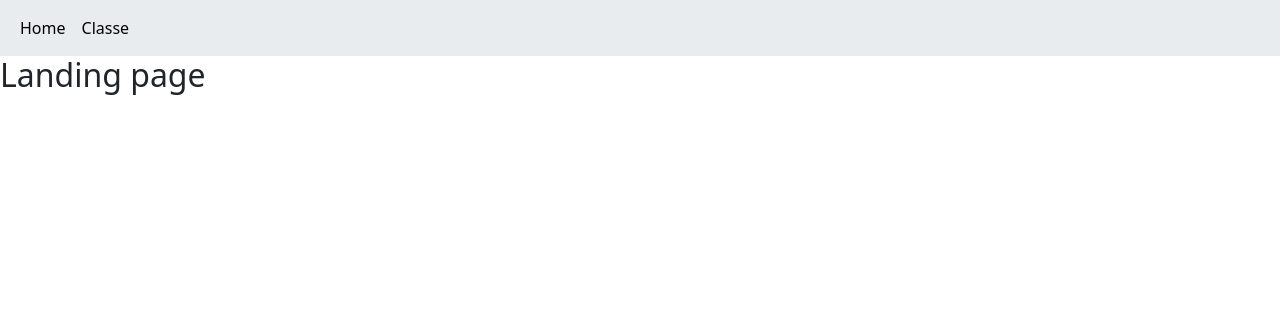
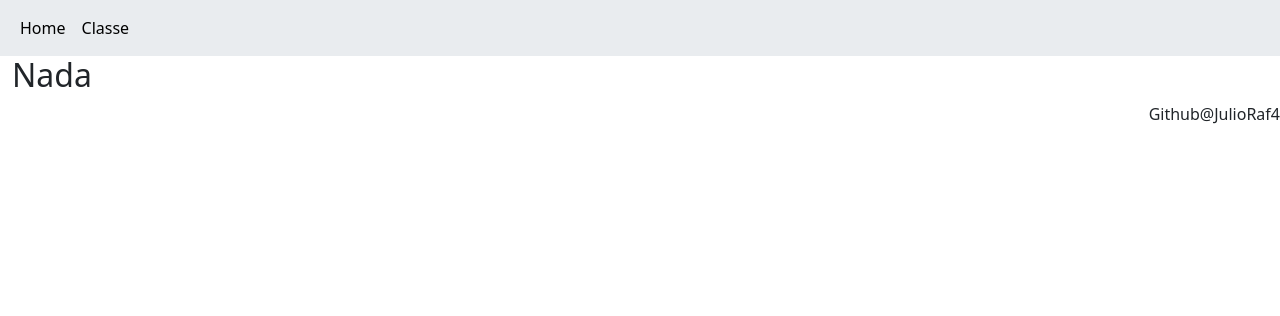
Before and after one commit to JulioRaf4/django-crud, a Django app: page / in a window 1280 px wide. Shown: the top 316 px of the page. Run offline with Django 4.2, Linux system fonts and the light colour scheme.

Commit message:
add a footer

```diff
--- a/crudapp/templates/base.html
+++ b/crudapp/templates/base.html
@@ -38,6 +38,7 @@
     {% endblock %}
 
     {% block footer %}
+    <footer class="modal-footer">Github@JulioRaf4</footer>
     {% endblock %}
 </body>
 </html>
--- a/crudapp/templates/classe.html
+++ b/crudapp/templates/classe.html
@@ -66,8 +66,5 @@
     </div>
     {% endblock %}
 
-    {% block footer %}
-    {% endblock %}
-
     </body>
 </html>
--- a/crudapp/templates/home.html
+++ b/crudapp/templates/home.html
@@ -1,3 +1,18 @@
-{% extends "base.html" %} {% block contents %}
-<h2>Landing page</h2>
-{% endblock %}
+{% extends "base.html" %}
+<!DOCTYPE html>
+<html lang="en">
+<head>
+    <meta charset="UTF-8">
+    <meta http-equiv="X-UA-Compatible" content="IE=edge">
+    <meta name="viewport" content="width=device-width, initial-scale=1.0">
+    <title>Document</title>
+</head>
+<body>
+    {% block contents %}
+    <div class="container-fluid">
+        <h2>Nada</h2>
+    </div>
+    {% endblock %}
+
+</body>
+</html>
```
